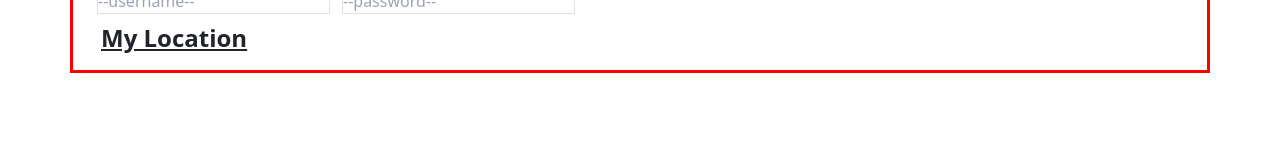
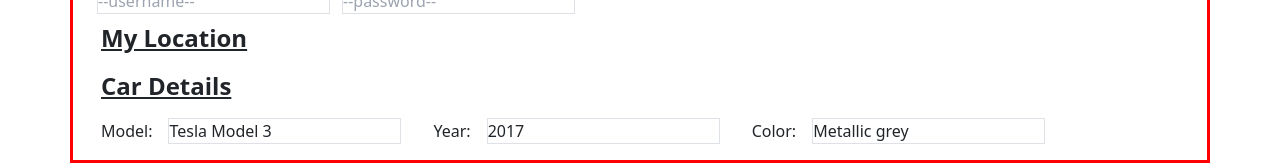
Before and after one commit to maxuel99/react-exercises, a React (Create React App) app: page / in a window 1280 px wide. Shown: the part 1779-1942 px from the top of the page. Before the commit the page ends 1852 px from the top, so only its background shows below. Built offline with nearby package versions, Linux system fonts and the light colour scheme; no server answers.

Commit message:
add useRef-02

```diff
--- a/src/App.js
+++ b/src/App.js
@@ -1,4 +1,5 @@
 import React from "react";
+import CarDetails from "./CarDetails";
 import { ClickCounter } from "./ClickCounter";
 import { CLickTracker } from "./ClickTracker ";
 import { Colors } from "./Colors";
@@ -62,6 +63,7 @@ export class App extends React.Component {
                     <HookCounter />
                     <HookForm />
                     <CurrentPosition />
+                    <CarDetails />
                 </Container>
         )
     }
--- /dev/null
+++ b/src/CarDetails.js
@@ -0,0 +1,49 @@
+import { useEffect } from "react";
+import { useRef } from "react";
+import { useState } from "react";
+
+const CarDetails = ({initialData = {model: 'Tesla Model 3', year:'2017', color: 'Metallic grey'}}) => {
+
+    const inputRef = useRef(null)
+    const [isChanged, setStatus] = useState(false)
+
+
+    useEffect(() => {
+        inputRef.current.elements.model.value = initialData.model
+        inputRef.current.elements.year.value = initialData.year
+        inputRef.current.elements.color.value = initialData.color
+    }, [])
+
+
+    useEffect(() => {
+        if(isChanged === true){
+            inputRef.current.elements.model.value = ''
+            inputRef.current.elements.year.value = ''
+            inputRef.current.elements.color.value = ''
+        }
+        else return
+    }, [isChanged])
+
+
+    const handleFormSubmit = () => {
+        setStatus(true);
+    }
+
+    return (
+        <div>
+            <form onChange={handleFormSubmit} ref={inputRef}>
+                <h2 className="text-2xl font-bold underline mx-3 mb-2">Car Details</h2>
+                <label className="ml-4" htmlFor="model">Model:
+                    <input name="model" type="text" className="mx-3 mt-2 mb-3 border border-black" />
+                </label>
+                <label className="ml-4" htmlFor="year">Year:
+                    <input name="year" type="text" className="mx-3 mt-2 mb-3 border border-black" />
+                </label>
+                <label className="ml-4" htmlFor="color">Color:
+                    <input name="color" type="text" className="mx-3 mt-2 mb-3 border border-black" />
+                </label>
+            </form>
+        </div>
+     );
+}
+export default CarDetails;
```
